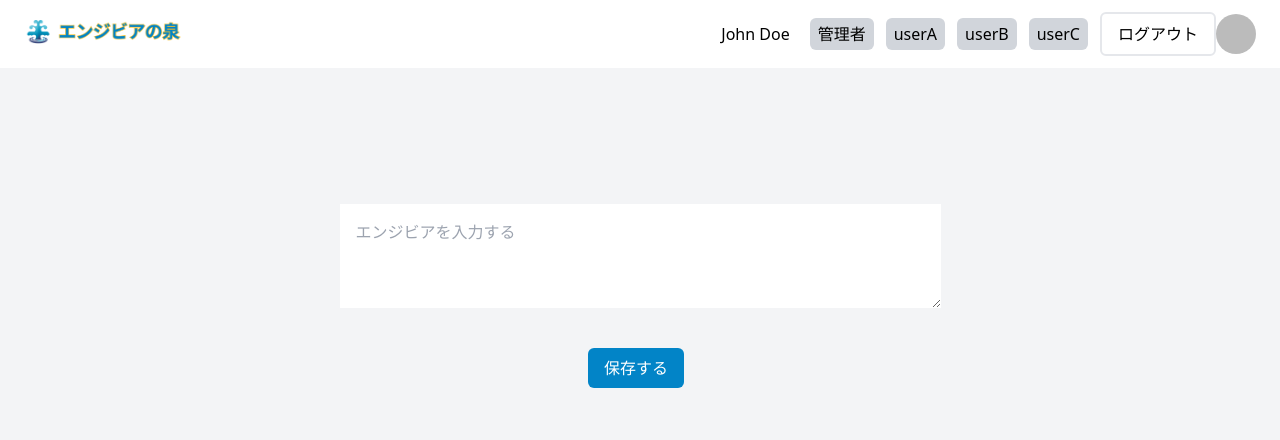
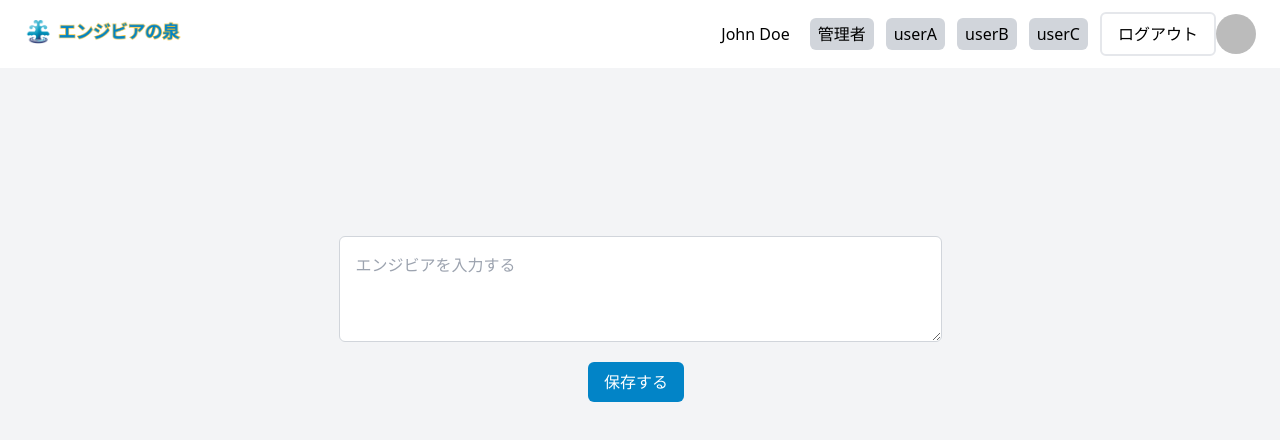
Before and after one commit to qin-spring-development/spring-of-engivia, a Next.js app: page /users/engivia-registration in a window 1280 px wide. Shown: the top 440 px of the page. Built offline with nearby package versions, Linux system fonts and the light colour scheme; no server answers; the database is empty; sample sign-in values are in the browser's storage.

Commit message:
react-hook-formでエンジビア入力のバリデーションを実装

```diff
--- a/package.json
+++ b/package.json
@@ -21,6 +21,7 @@
     "@dnd-kit/core": "^4.0.2",
     "@dnd-kit/sortable": "^5.1.0",
     "@heroicons/react": "^1.0.4",
+    "@hookform/resolvers": "^2.8.3",
     "@tailwindcss/postcss7-compat": "^2.2.17",
     "date-fns": "^2.25.0",
     "firebase": "8.6.2",
@@ -30,9 +31,10 @@
     "next-auth": "^3.29.0",
     "react": "17.0.2",
     "react-dom": "17.0.2",
-    "react-hook-form": "^7.18.0",
+    "react-hook-form": "^7.20.2",
     "swr": "^1.0.1",
-    "tailwindcss": "npm:@tailwindcss/postcss7-compat"
+    "tailwindcss": "npm:@tailwindcss/postcss7-compat",
+    "yup": "^0.32.11"
   },
   "devDependencies": {
     "@babel/core": "^7.15.8",
--- a/src/components/Button/index.tsx
+++ b/src/components/Button/index.tsx
@@ -3,7 +3,7 @@ import type { FC, ReactNode, MouseEventHandler } from "react";
 export type Props = {
   isSubmitting: boolean;
   type: "button" | "submit" | "reset";
-  onClick: MouseEventHandler<HTMLButtonElement>;
+  onClick?: MouseEventHandler<HTMLButtonElement>;
   isPrimary: boolean;
   className?: string;
   children: ReactNode;
--- a/src/components/Engivia/EngiviaInput/index.tsx
+++ b/src/components/Engivia/EngiviaInput/index.tsx
@@ -1,9 +1,12 @@
 import type { FC, ChangeEvent, Dispatch, SetStateAction } from "react";
 import { useState } from "react";
-import { createEngivia, updateEngivia, createJoinUsers } from "src/lib/db";
+import { useForm } from "react-hook-form";
+import { yupResolver } from "@hookform/resolvers/yup";
+import { createEngivia, updateEngivia } from "src/lib/db";
 import { EngiviaType } from "src/types/interface";
 import { Button } from "src/components/Button";
 import { useUser } from "src/hooks/useSharedState";
+import { engiviaSchema } from "src/lib/yupSchema/engiviaSchema";
 
 type Props = {
   userEngivia: EngiviaType;
@@ -18,46 +21,59 @@ export const EngiviaInput: FC<Props> = ({
 }) => {
   const { user } = useUser();
   const [engiviaBody, setEngiviaBody] = useState<string>(userEngivia?.body);
+  const {
+    register,
+    handleSubmit,
+    formState: { errors },
+  } = useForm({ resolver: yupResolver(engiviaSchema) });
+
   const handleOnChangeInput = (e: ChangeEvent<HTMLTextAreaElement>) => {
     setEngiviaBody(e.target.value);
   };
 
-  const HandleCreateEngivia = async () => {
-    await createEngivia(broadcastId, engiviaBody, user);
-    // const engivia = await createEngivia(broadcastId, engiviaBody, user);
-    // createJoinUsers(broadcastId, engivia.id, user);
+  const HandleEngivia = async (data: { engivia: string }) => {
+    if (userEngivia.id !== "") {
+      updateEngivia(broadcastId, userEngivia.id, data.engivia);
       setConfirm(true);
-  };
-
-  const HandleUpdateEngivia = async () => {
-    updateEngivia(broadcastId, userEngivia.id, engiviaBody);
+    } else {
+      await createEngivia(broadcastId, data.engivia, user);
       setConfirm(true);
+    }
   };
 
   return (
     <div className="flex flex-col justify-center items-center">
+      <form onSubmit={handleSubmit(HandleEngivia)}>
+        {errors.engivia?.message ? (
+          <span className="text-red-500">{errors.engivia?.message}</span>
+        ) : (
+          <div className="h-6"></div>
+        )}
+        <div className="flex flex-col">
           <textarea
-        name="body"
-        id="body"
+            id="engivia"
             cols={60}
             rows={3}
             placeholder="エンジビアを入力する"
             value={engiviaBody}
-        className="p-4 mb-10 focus:outline-none"
+            className="p-4 mt-2 rounded-md border border-gray-300 focus:ring focus:outline-none"
+            {...register("engivia", { required: true, maxLength: 100 })}
             onChange={handleOnChangeInput}
           />
-      <div className="flex justify-center">
+        </div>
+        <div className="flex justify-center mt-5">
           <Button
             isSubmitting={false}
-          type="button"
+            type="submit"
             isPrimary={true}
-          onClick={
-            userEngivia.id !== "" ? HandleUpdateEngivia : HandleCreateEngivia
-          }
+            // onClick={
+            //   userEngivia.id !== "" ? HandleUpdateEngivia : HandleCreateEngivia
+            // }
           >
             保存する
           </Button>
         </div>
+      </form>
     </div>
   );
 };
--- /dev/null
+++ b/src/lib/yupSchema/engiviaSchema.ts
@@ -0,0 +1,12 @@
+import * as yup from "yup";
+
+const REQUIRE_MSG = "必須入力項目です";
+const VIOLATION_PASSWORD_MAX_COUNT =
+  "エンジビアは100文字以下で入力してください";
+
+export const engiviaSchema = yup.object().shape({
+  engivia: yup
+    .string()
+    .required(REQUIRE_MSG)
+    .max(100, VIOLATION_PASSWORD_MAX_COUNT),
+});
```
Also changed, not shown: 1 other file (tests, documents, lock files or other folders). Lines whose indentation alone changed are shown as unchanged.
